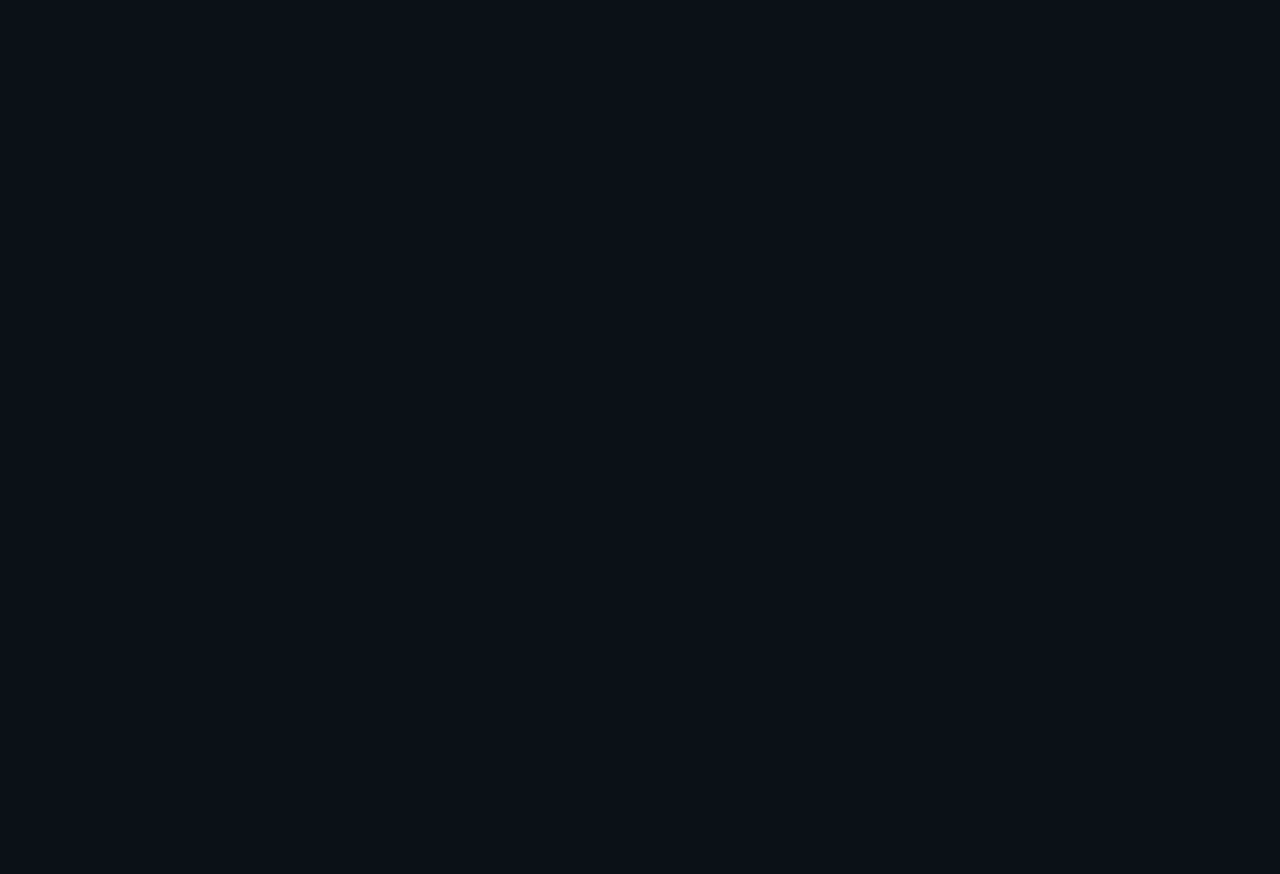
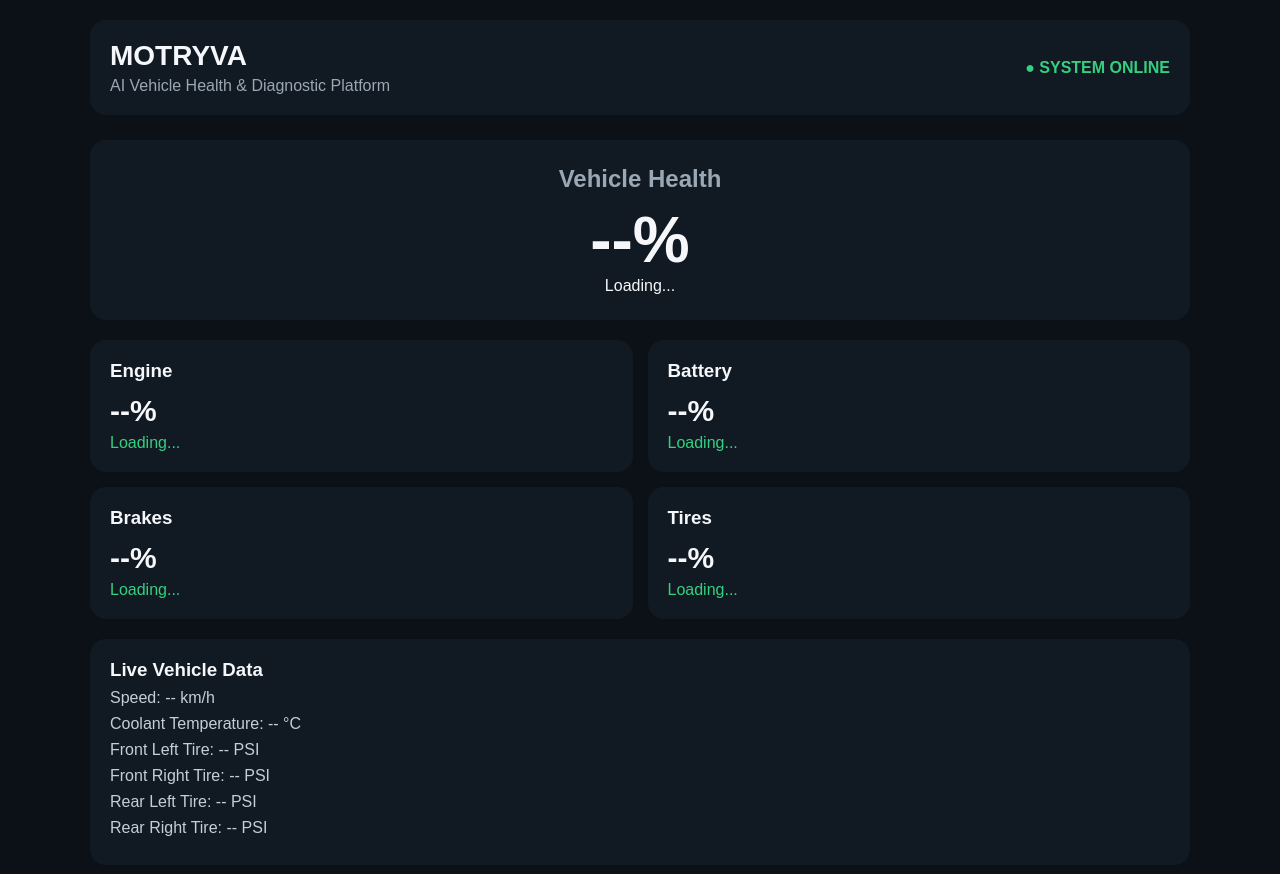
Before and after one commit to motryva-ai/MOTRYVA-, a plain HTML site: page dashboard/index.html in a window 1280 px wide. Before the commit the page ends 800 px from the top, so only its background shows below. Drawn offline with Linux system fonts and the light colour scheme.

Commit message:
Refactor index.html for layout and styling improvements
Added padding to body and structured the layout with a container, header, and sections for vehicle health and live data.

```diff
--- a/dashboard/index.html
+++ b/dashboard/index.html
@@ -17,4 +17,175 @@
   background: #0b1117;
   color: #f5f7fa;
   min-height: 100vh;
+  padding: 20px;
 }
+
+.container {
+  max-width: 1100px;
+  margin: auto;
+}
+
+header {
+  display: flex;
+  justify-content: space-between;
+  align-items: center;
+  margin-bottom: 25px;
+  padding: 20px;
+  background: #111a23;
+  border-radius: 16px;
+}
+
+.logo {
+  font-size: 28px;
+  font-weight: bold;
+}
+
+.subtitle {
+  color: #9aa7b4;
+  margin-top: 5px;
+}
+
+.online {
+  color: #35d07f;
+  font-weight: bold;
+}
+
+.health {
+  background: #111a23;
+  padding: 25px;
+  border-radius: 16px;
+  margin-bottom: 20px;
+  text-align: center;
+}
+
+.health h2 {
+  color: #9aa7b4;
+  margin-bottom: 10px;
+}
+
+.score {
+  font-size: 64px;
+  font-weight: bold;
+}
+
+.grid {
+  display: grid;
+  grid-template-columns: repeat(2, 1fr);
+  gap: 15px;
+}
+
+.card {
+  background: #111a23;
+  padding: 20px;
+  border-radius: 16px;
+}
+
+.card h3 {
+  margin-bottom: 12px;
+}
+
+.value {
+  font-size: 30px;
+  font-weight: bold;
+}
+
+.status {
+  color: #35d07f;
+  margin-top: 6px;
+}
+
+.info {
+  margin-top: 20px;
+  background: #111a23;
+  padding: 20px;
+  border-radius: 16px;
+}
+
+.info p {
+  margin: 8px 0;
+  color: #c5ced8;
+}
+
+@media (max-width: 700px) {
+  .grid {
+    grid-template-columns: 1fr;
+  }
+
+  header {
+    flex-direction: column;
+    align-items: flex-start;
+    gap: 10px;
+  }
+}
+</style>
+</head>
+<body>
+
+<div class="container">
+
+<header>
+  <div>
+    <div class="logo">MOTRYVA</div>
+    <div class="subtitle">AI Vehicle Health & Diagnostic Platform</div>
+  </div>
+
+  <div class="online">● SYSTEM ONLINE</div>
+</header>
+
+<section class="health">
+  <h2>Vehicle Health</h2>
+  <div class="score" id="vehicleHealth">--%</div>
+  <div id="vehicleStatus">Loading...</div>
+</section>
+
+<section class="grid">
+
+<div class="card">
+  <h3>Engine</h3>
+  <div class="value" id="engine">--%</div>
+  <div class="status" id="engineStatus">Loading...</div>
+</div>
+
+<div class="card">
+  <h3>Battery</h3>
+  <div class="value" id="battery">--%</div>
+  <div class="status" id="batteryStatus">Loading...</div>
+</div>
+
+<div class="card">
+  <h3>Brakes</h3>
+  <div class="value" id="brakes">--%</div>
+  <div class="status" id="brakesStatus">Loading...</div>
+</div>
+
+<div class="card">
+  <h3>Tires</h3>
+  <div class="value" id="tires">--%</div>
+  <div class="status" id="tiresStatus">Loading...</div>
+</div>
+
+</section>
+
+<section class="info">
+  <h3>Live Vehicle Data</h3>
+
+  <p>Speed: <span id="speed">--</span> km/h</p>
+
+  <p>Coolant Temperature:
+  <span id="coolant">--</span> °C</p>
+
+  <p>Front Left Tire:
+  <span id="frontLeft">--</span> PSI</p>
+
+  <p>Front Right Tire:
+  <span id="frontRight">--</span> PSI</p>
+
+  <p>Rear Left Tire:
+  <span id="rearLeft">--</span> PSI</p>
+
+  <p>Rear Right Tire:
+  <span id="rearRight">--</span> PSI</p>
+
+</section>
+
+</div>
```
Lines whose indentation alone changed are shown as unchanged.
